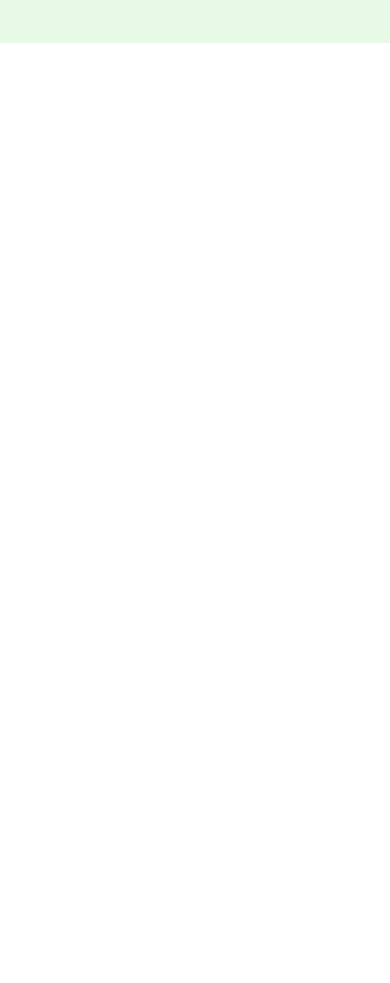
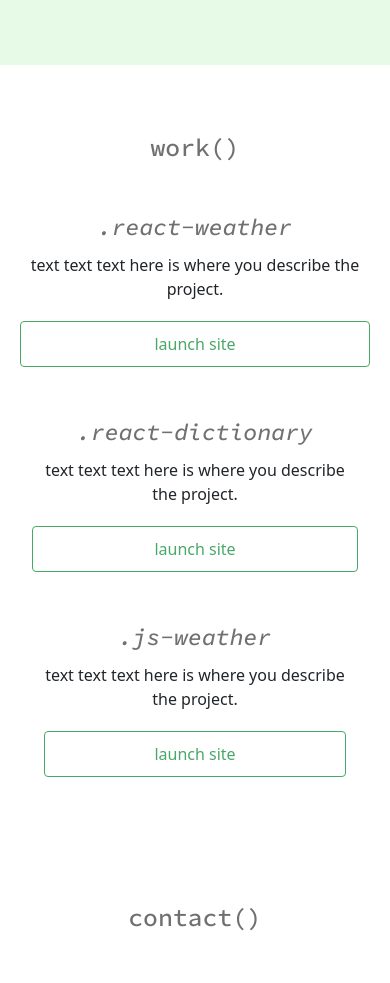
Before and after one commit to dani-reimer/dani-reimer, a plain HTML site: page index.html in a window 390 px wide. Shown: the part 460-1443 px from the top of the page. Before the commit the page ends 844 px from the top, so only its background shows below. Drawn offline with nearby package versions, Linux system fonts and the light colour scheme.

Commit message:
added homepage content

```diff
--- a/css/style.css
+++ b/css/style.css
@@ -1,5 +1,5 @@
 :root {
-  --branding-color: #70AF85;
+  --branding-color: #48a868;
   --light-branding-color: #e7fae8;
   --headings-color: #707070;
   --branding-font: 'Source Code Pro', monospace;
@@ -14,6 +14,10 @@ h2, h3 {
    font-family: var(--branding-font);
 }
 
+h3 {
+    font-style: italic;
+}
+
 .hero {
 background-color: var(--light-branding-color);
 text-align: left;
@@ -24,9 +28,53 @@ padding: 160px 40px;
     background-color: var(--branding-color);
     font-family: var(--branding-font);
     color: white;
+    padding: 10px 20px;
 
 }
 
 .btn-main:hover {
-    color: #707070;
+    color: var(--headings-color);
 }
+.btn-project {
+    border: solid 1px var(--branding-color);
+    color: var(--branding-color);
+    padding: 10px 20px;
+    margin-top: 20px;
+}
+
+.btn-project:hover {
+      border: solid 1px white;
+    background-color: var(--branding-color);
+    color: white;
+
+}
+.container {
+    padding: 20px 0px;
+}
+
+.contact-section {
+    margin-top: 30px;
+
+}
+
+@media (max-width: 960px) {
+    .work-description {
+        padding: 20px;
+        text-align: center;
+    }
+    h3  {
+
+        text-align: center;
+        line-height: 1.5;
+    }
+
+
+    p {
+        text-align: center;
+
+    }
+    .btn-project {
+        display: block;
+        text-align: center;
+    }
+}
--- a/index.html
+++ b/index.html
@@ -14,12 +14,45 @@
 <script src="https://cdn.jsdelivr.net/npm/bootstrap@5.1.1/dist/js/bootstrap.min.js" integrity="sha384-skAcpIdS7UcVUC05LJ9Dxay8AXcDYfBJqt1CJ85S/CFujBsIzCIv+l9liuYLaMQ/" crossorigin="anonymous"></script>
 <link rel="stylesheet" href="css/style.css">
 </head>
+
 <body>
 
         <div class="hero">
+
   <h1>Dani Reimer</h1>
-  <h3 class="mb-5">front-end developer based in NYC</h3>
+  <h3 class="mb-5 text-start">front-end developer based in NYC</h3>
   <a href="#" class="btn btn-main">.contact-me</a>
 </div>
-</body>
+<div class="container work-description">
+<h2 class="mt-5 mb-5">work()</h2>
+<div class="row mb-5">
+    <div class="col d-none d-lg-block">
+<img class="img-fluid" src="images/react-weather.png" alt="">
+    </div>
+       <div class="col text-end">
+        <h3 class="project-title">.react-weather</h3>
+        <p>text text text here is where you describe the project.</p>
+        <a href="https://heuristic-galileo-6f0729.netlify.app" class="btn btn-project">launch site</a>
+    </div>
+    <div class="row m-0 mt-5 mb-5">
+       <div class="col">
+        <h3 class="project-title">.react-dictionary</h3>
+        <p>text text text here is where you describe the project.</p>
+        <a href="https://elated-ptolemy-f4861e.netlify.app/" class="btn btn-project">launch site</a>
+    </div>
+    <div class="col d-none d-lg-block">
+<img class="img-fluid" src="images/dictionary.png" alt="">
+    </div>
+    <div class="row m-0 mt-5 mb-5">
+    <div class="col d-none d-lg-block">
+<img class="img-fluid" src="images/js-weather.png" alt="">
+    </div>
+       <div class="col text-end mb-5">
+        <h3 class="project-title">.js-weather</h3>
+        <p>text text text here is where you describe the project.</p>
+        <a href="https://quizzical-lichterman-9f5d19.netlify.app/" class="btn btn-project">launch site</a>
+    </div>
+</div><div class="contact-section"><h2 class="mb-5">contact()</h2></div>
+
+</div></body>
 </html>
```
Also changed, not shown: images/dictionary.png (added), images/js-weather.png (added), images/react-weather.png (added), images/undraw-woman.svg (added), 1 other file.
